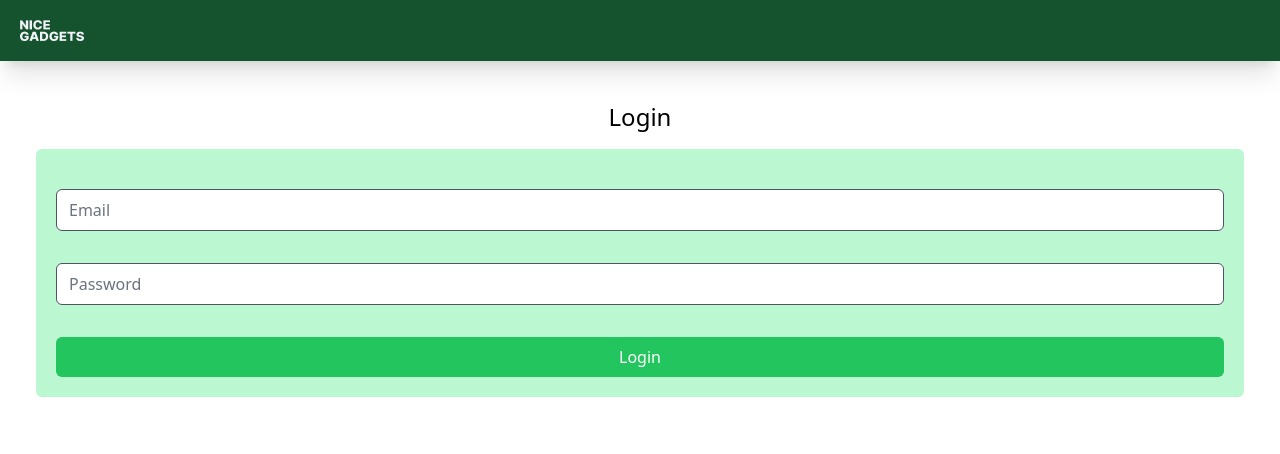
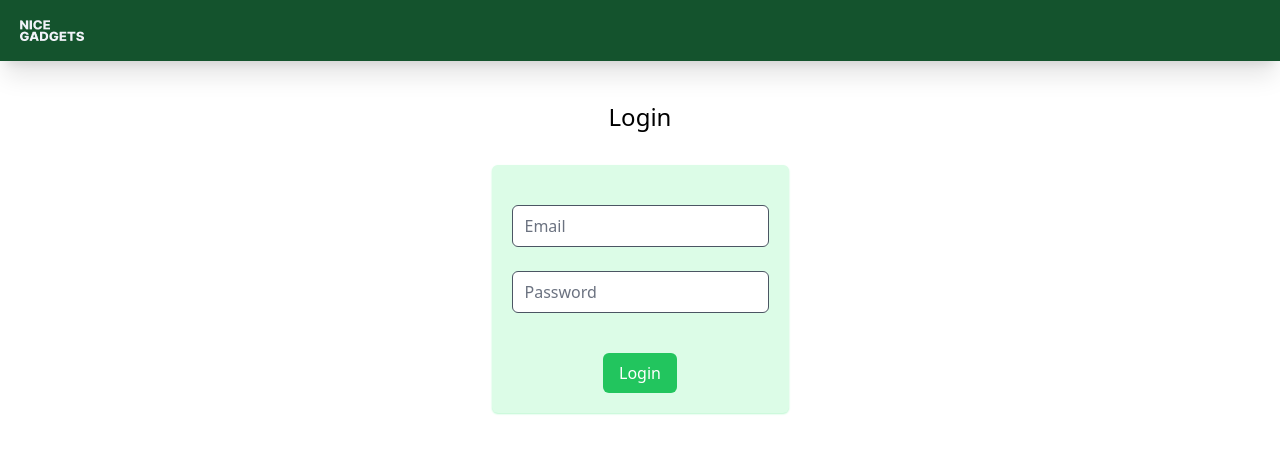
Before and after one commit to ysrckr/phone-catalog, a Vue app in the folder admin/: page /login in a window 1280 px wide. Shown: the top 454 px of the page. Built offline with nearby package versions, Linux system fonts and the light colour scheme; no server answers; what @tanstack/vue-query would draw is missing.

Commit message:
add additional syles to input

```diff
--- a/admin/src/pages/LoginPage.vue
+++ b/admin/src/pages/LoginPage.vue
@@ -52,11 +52,12 @@ const onLogin = async () => {
     class="container flex flex-col justify-center px-5 mx-auto mt-10 text-center"
   >
     <h1 class="text-2xl text-center">Login</h1>
-    <div class="p-5 m-4 bg-green-200 rounded-md">
+    <div class="p-5 m-4 mt-8 bg-green-100 rounded-md mx-auto shadow-sm shadow-green-200">
       <form
-        class="flex flex-col gap-4 mx-auto mt-5"
+        class="flex flex-col gap-6 mx-auto mt-5"
         @submit.prevent="onLogin"
       >
+        <div class="relative">
           <label
             for="email"
             class="sr-only"
@@ -66,7 +67,7 @@ const onLogin = async () => {
           <input
             type="email"
             placeholder="Email"
-          class="border-1 rounded-md"
+            class="border-1 rounded-md mx-auto focus:outline-none focus:ring-2 focus:ring-green-500 focus:border-transparent"
             :class="{
               'border-red-500': emailError,
               ' border-gray-600': !emailError,
@@ -76,9 +77,14 @@ const onLogin = async () => {
             id="email"
             @input="onEmailChange"
           />
-        <span class="text-red-500">
+          <span
+             class="text-sm text-red-500 absolute top-11 left-0 italic"
+             v-show="emailError"
+          >
             {{ emailError }}
           </span>
+        </div>
+          <div class="relative">
             <label
               for="password"
               class="sr-only"
@@ -88,10 +94,10 @@ const onLogin = async () => {
             <input
               type="password"
               placeholder="Password"
-          class="border-1 rounded-md"
+              class="border-1 rounded-md mx-auto relative mb-4 focus:outline-none focus:ring-2 focus:ring-green-500 focus:border-transparent"
               :class="{
-            'border-red-500': emailError,
-            'border-gray-600': !emailError,
+                'border-red-500': passwordError,
+                'border-gray-600': !passwordError,
               }"
               v-model="password"
               autocomplete="false"
@@ -100,12 +106,16 @@ const onLogin = async () => {
               min="8"
               max="50"
             />
-        <span class="text-sm text-red-500">
+            <span
+              class="text-sm text-red-500 absolute top-11 left-0 italic"
+              v-show="passwordError"
+            >
               {{ passwordError }}
             </span>
+          </div>
         <button
           type="submit"
-          class="px-4 py-2 text-white bg-green-500 rounded-md hover:bg-green-400"
+          class="px-4 py-2 text-white bg-green-500 rounded-md hover:bg-green-400 mx-auto"
         >
           Login
         </button>
```
Lines whose indentation alone changed are shown as unchanged.
